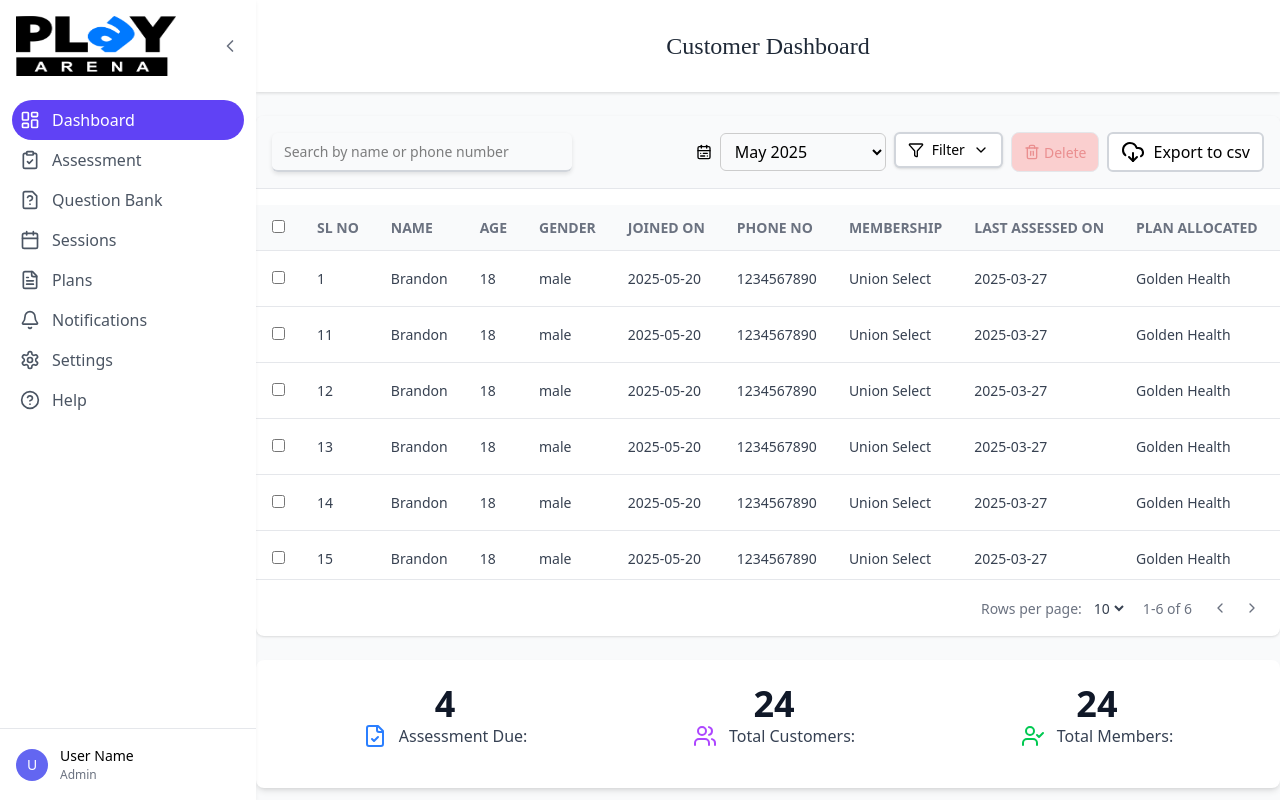
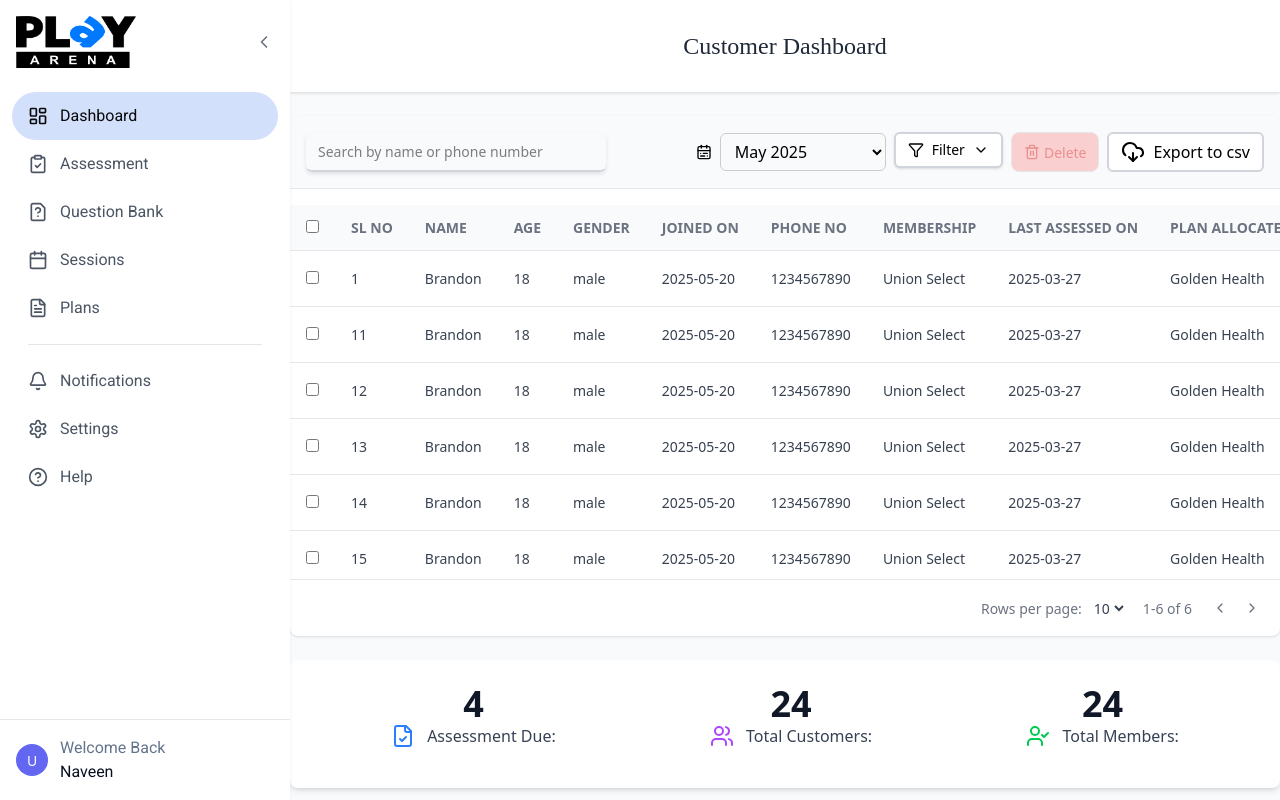
Before and after one commit to AnIrUdHtEmBe/LazyIdli-playOs-July_4-Assesment, a React (Vite) app: page / in a window 1280 px wide. Built offline with nearby package versions, Linux system fonts and the light colour scheme; a web font is replaced by a local one.

Commit message:
ui chnages

```diff
--- a/index.html
+++ b/index.html
@@ -4,6 +4,7 @@
     <meta charset="UTF-8" />
     <link rel="icon" type="image/svg+xml" href="/vite.svg" />
     <link href="https://fonts.cdnfonts.com/css/gilroy-bold" rel="stylesheet">
+    <link href="https://fonts.googleapis.com/css2?family=Roboto&display=swap" rel="stylesheet">
     <meta name="viewport" content="width=device-width, initial-scale=1.0" />
     <title>Vite + React + TS</title>
   </head>
--- a/src/components/Sidebar.css
+++ b/src/components/Sidebar.css
@@ -8,7 +8,7 @@
   display: flex;
   flex-direction: column;
   height: 100vh;
-  width: 256px;
+  width: 290px;
   position: relative;
   left: 0;
   top: 0;
@@ -55,9 +55,10 @@
 
 .nav-item {
   display: flex;
+  gap: 12px;
   align-items: center;
   width: 100%;
-  padding: 8px;
+  padding: 12px 16px 12px 16px;
   border-radius: 25px;
   color: #4b5563;
   background-color: transparent;
@@ -66,14 +67,10 @@
   transition: background-color 0.3s ease, color 0.3s ease;
 }
 
-.nav-item:hover {
-  background-color: #eef2ff;
-  color: #6366f1;
-}
 
 .nav-item.active {
-  background-color: #6042f5;
-  color: white;
+  background-color: #2563EB33;
+  color:#0A0A0A;
 }
 
 .nav-item.collapsed {
@@ -87,9 +84,8 @@
 }
 
 .label {
-  margin-left: 12px;
-  white-space: nowrap;
-  transition: opacity 0.3s;
+  font-family: 'Roboto', sans-serif;
+  font-weight: 500;
 }
 
 .user-info {
@@ -120,19 +116,30 @@
 }
 
 .username {
-  font-size: 0.875rem;
+  font-family: 'Roboto', sans-serif;
   font-weight: 500;
+  size: 12px;
+  color: #64748B;
 }
 
 .role {
-  font-size: 0.75rem;
-  color: #6b7280;
+  font-family: 'Roboto', sans-serif;
+  font-weight: 500;
+  size: 14px;
+  color: #081021;
 }
 
 /* Hide mobile toggle button by default */
 .mobile-sidebar-toggle {
   display: none;
 }
+
+.menu-separator {
+  border-top: 1px solid #d1d5db; /* Tailwind gray-300 */
+  margin: 0.75rem 1rem; /* spacing above and below the line */
+  opacity: 0.6;
+}
+
 
 /* === Responsive: Mobile Sidebar === */
 @media (max-width: 768px) {
--- a/src/components/Sidebar.tsx
+++ b/src/components/Sidebar.tsx
@@ -66,10 +66,10 @@ const Sidebar: React.FC<SidebarProps> = ({ collapsed, toggleSidebar }) => {
 
   const { selectComponent, setSelectComponent } = context;
 
-  const handleClick = (path : string) => {
+  const handleClick = (path: string) => {
     navigate(path);
     setSelectComponent(path);
-  }
+  };
 
   useEffect(() => {
     const handleResize = () => {
@@ -131,17 +131,41 @@ const Sidebar: React.FC<SidebarProps> = ({ collapsed, toggleSidebar }) => {
         }`}
       >
         <div className={`sidebar-header ${collapsed ? "centered" : ""}`}>
-          <div className="brand">{collapsed ? <img className="h-5 w-10" src="/play-black.png" ></img>: <img className="h-15 w-40"  src="public/play-black.png"></img> }</div>
+          <div className="brand">
+            {collapsed ? (
+              <img className="h-50px w-102.5px" src="/play-black.png"></img>
+            ) : (
+              <img className="h-13 w-30" src="public/play-black.png"></img>
+            )}
+          </div>
           <button className="toggle-btn" onClick={toggleSidebar}>
             {collapsed ? <ChevronRight size={20} /> : <ChevronLeft size={20} />}
           </button>
         </div>
 
         <div className="menu">
+          {/* Group 1: Dashboard to Plans */}
           <ul>
-            {menuItems.map((item, index) => (
+            {menuItems.slice(0, 5).map((item, index) => (
               <NavItem
                 key={index}
+                icon={item.icon}
+                text={item.text}
+                collapsed={collapsed}
+                onClick={() => handleClick(item.path)}
+                active={location.pathname === item.path}
+              />
+            ))}
+          </ul>
+
+          {/* Separator */}
+          <div className="menu-separator" />
+
+          {/* Group 2: Notifications to Help */}
+          <ul>
+            {menuItems.slice(5).map((item, index) => (
+              <NavItem
+                key={index + 5}
                 icon={item.icon}
                 text={item.text}
                 collapsed={collapsed}
@@ -156,8 +180,8 @@ const Sidebar: React.FC<SidebarProps> = ({ collapsed, toggleSidebar }) => {
           <div className="avatar">U</div>
           {!collapsed && (
             <div className="user-details">
-              <p className="username">User Name</p>
-              <p className="role">Admin</p>
+              <p className="username">Welcome Back  </p>
+              <p className="role">Naveen</p>
             </div>
           )}
         </div>
```
